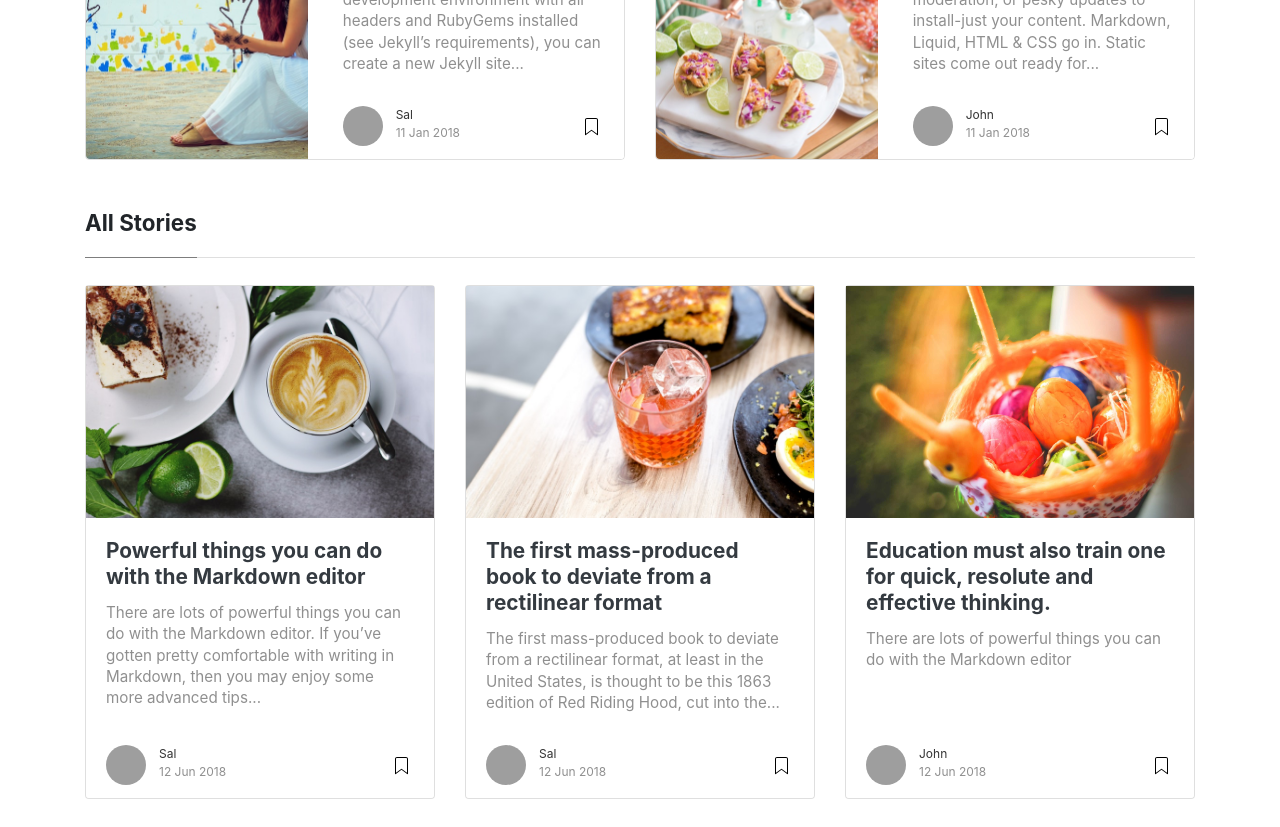
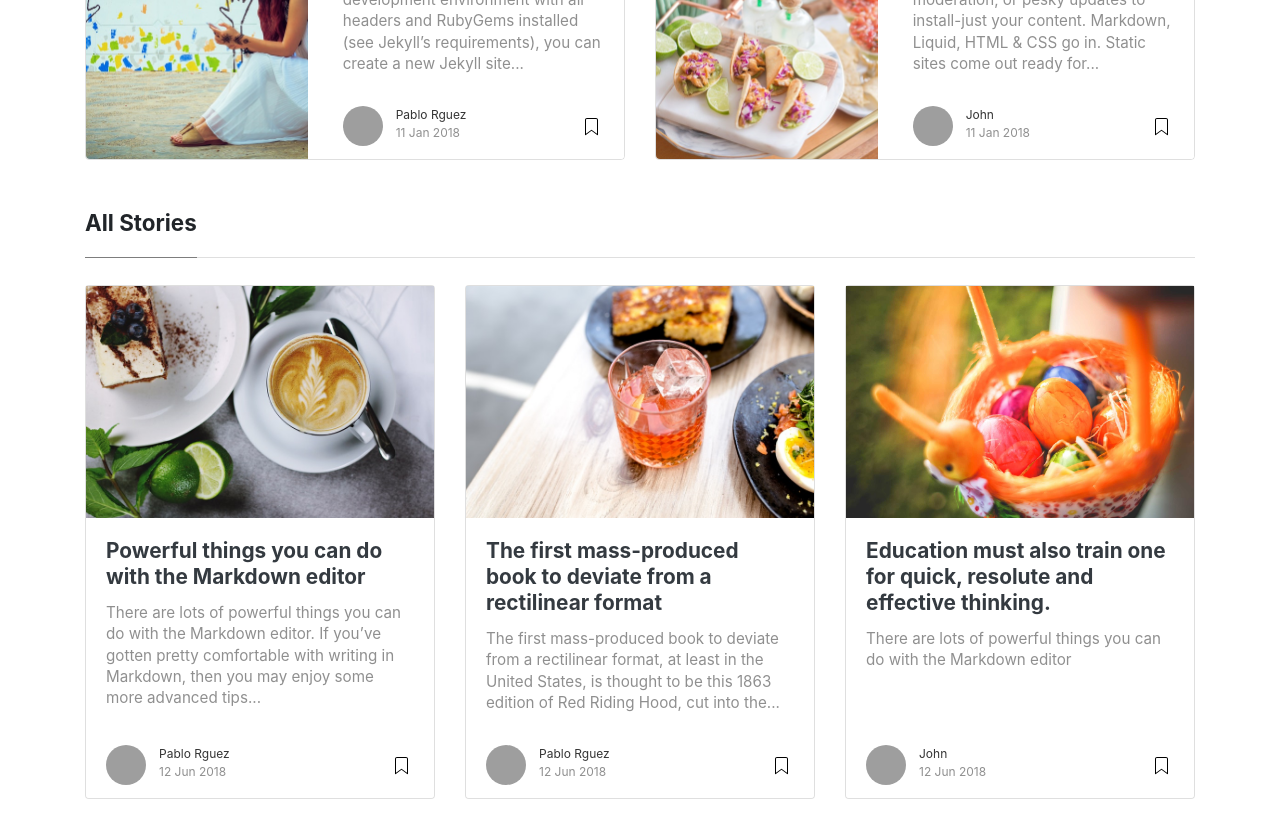
Before and after one commit to parope23/parope23.github.io, a Jekyll site: the page built from index.html, in a window 1280 px wide and 1400 px high, scrolled down 228 px, cut to the strip 153-980 px from the top of the window. Built offline with Jekyll 4.4.1, drawn with Linux system fonts in a browser that asks for light colours; nearby versions of some CDN libraries; the list of posts is cut into pages by our own code; comment, search, counter and statistics services are not loaded; some of the changed text lies outside the part shown; grey boxes are pictures that could not be loaded.

Commit message:
Update _config.yml

```diff
--- a/_config.yml
+++ b/_config.yml
@@ -15,13 +15,13 @@ permalink: /:title/
 # Authors
 authors:
   sal:
-    name: Sal
-    display_name: Sal
+    name: Pablo Rguez
+    display_name: Pablo Rguez
     gravatar: e56154546cf4be74e393c62d1ae9f9d4
-    email: wowthemesnet@gmail.com
-    web: https://www.wowthemes.net
+    email: ...
+    web: twitter.com
     twitter: https://twitter.com/wowthemesnet
-    description: "Author of Mediumish, a Bootstrap Medium styled template available for WordPress, HTML, Ghost and Jekyll. You are currently previewing Jekyll template demo."
+    description: "demo."
   john:
     name: John
     display_name: John
```
